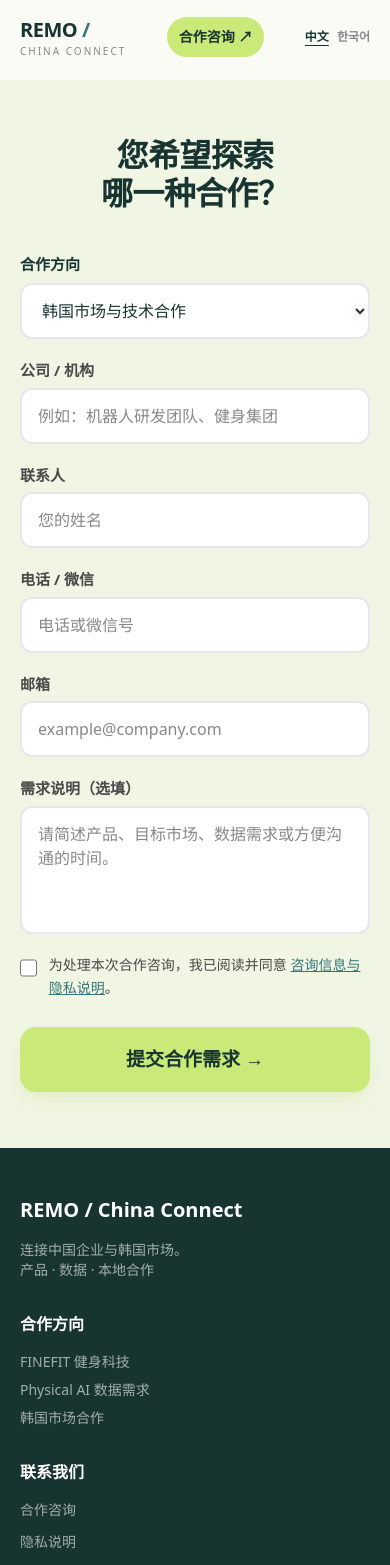
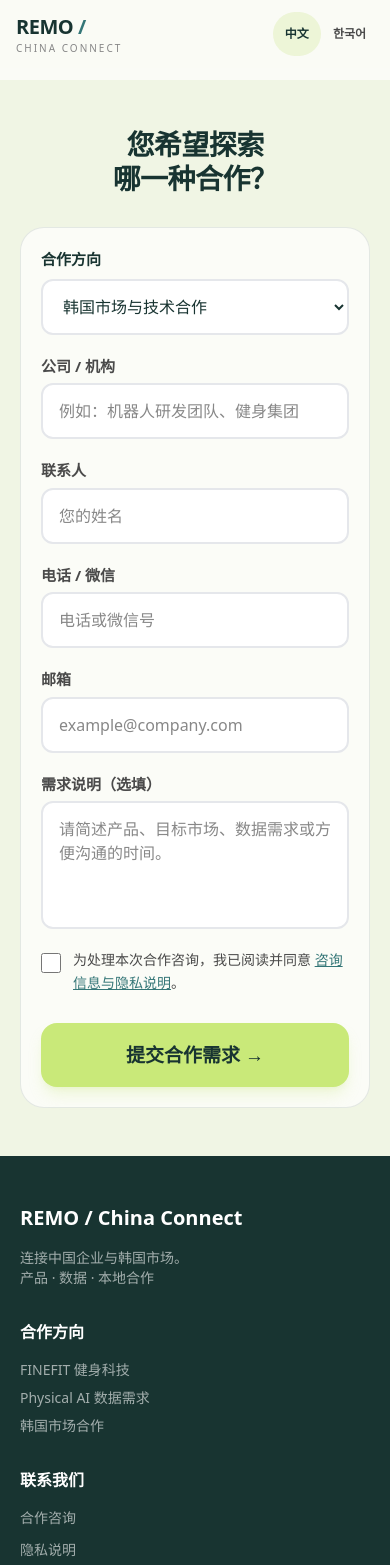
Before and after one commit to kaibaweb/remo_b2b_lead, a Next.js app: page /contact in a window 390 px wide. Shown: the top 1565 px of the page. Built offline with nearby package versions, Linux system fonts and the light colour scheme; no server answers.

Commit message:
feat: optimize landing pages for mobile and responsive desktop

```diff
--- a/src/app/globals.css
+++ b/src/app/globals.css
@@ -39,6 +39,7 @@
 
 html {
   scroll-behavior: smooth;
+  scroll-padding-top: 6rem;
 }
 
 body {
@@ -147,3 +148,7 @@ h1, h2, h3, h4 {
 input, textarea, select {
   font-size: 16px !important; /* Prevent mobile zoom */
 }
+
+
+/* Keep long bilingual labels and URLs within narrow screens. */
+body { overflow-wrap: anywhere; }
--- a/src/components/i18n/LanguageSwitcher.tsx
+++ b/src/components/i18n/LanguageSwitcher.tsx
@@ -18,11 +18,11 @@ export function LanguageSwitcher() {
   const pathname = usePathname();
   const currentUrl = useSyncExternalStore(subscribeLocation, readLocation, () => pathname);
   const { locale } = useTranslation();
-  return <nav aria-label={locale === 'ko' ? '언어 선택' : '语言选择'} className="flex shrink-0 gap-2 text-xs font-semibold">
+  return <nav aria-label={locale === 'ko' ? '언어 선택' : '语言选择'} className="flex shrink-0 items-center gap-1 text-xs font-semibold">
     {(['zh', 'ko'] as const).map(language => <a key={language}
       href={localizedPath(currentUrl, language)} hrefLang={language === 'ko' ? 'ko' : 'zh-CN'}
       lang={language === 'ko' ? 'ko' : 'zh-CN'} aria-current={language === locale ? 'page' : undefined}
-      className={language === locale ? 'underline underline-offset-4' : 'text-text-muted'}
+      className={language === locale ? 'inline-flex min-h-11 items-center rounded-full bg-billy-yellow-light px-3 text-text-primary' : 'inline-flex min-h-11 items-center px-2 text-text-secondary'}
     >{language === 'ko' ? '한국어' : '中文'}</a>)}
   </nav>;
 }
--- a/src/components/landing/Footer.tsx
+++ b/src/components/landing/Footer.tsx
@@ -1,4 +1,4 @@
 'use client';
 import { useTranslation } from '@/components/i18n/LocaleProvider';
 import Link from 'next/link';
-export function Footer(){ const { t, path } = useTranslation();return <footer className="bg-text-primary text-white pt-12 pb-28 md:pb-10 px-5 md:px-8"><div className="max-w-[1200px] mx-auto"><div className="grid md:grid-cols-3 gap-8 mb-10"><div><p className="font-extrabold text-xl mb-4">REMO / China Connect</p><p className="text-white/60 text-sm">{t("连接中国企业与韩国市场。")}<br/>{t("产品 · 数据 · 本地合作")}</p></div><div><p className="font-bold mb-4">{t("合作方向")}</p><div className="space-y-2 text-sm text-white/60"><p>{t("FINEFIT 健身科技")}</p><p>{t("Physical AI 数据需求")}</p><p>{t("韩国市场合作")}</p></div></div><div><p className="font-bold mb-4">{t("联系我们")}</p><div className="flex flex-col gap-3 text-sm text-white/60"><Link href={path("/contact")}>{t("合作咨询")}</Link><Link href={path("/privacy")}>{t("隐私说明")}</Link>{process.env.NEXT_PUBLIC_CONTACT_EMAIL&&<a href={`mailto:${process.env.NEXT_PUBLIC_CONTACT_EMAIL}`}>{t("邮件联系")}</a>}{process.env.NEXT_PUBLIC_WECHAT_ID&&<span>{t("微信：")}{process.env.NEXT_PUBLIC_WECHAT_ID}</span>}</div></div></div><div className="border-t border-white/15 pt-6 text-xs text-white/40">© 2026 REMO China Connect · 중국 리드봇</div></div></footer>;}
+export function Footer(){ const { t, path } = useTranslation();return <footer className="bg-text-primary text-white pt-12 pb-[calc(7rem+env(safe-area-inset-bottom))] lg:pb-10 px-5 md:px-8"><div className="max-w-[1200px] mx-auto"><div className="grid md:grid-cols-3 gap-8 mb-10"><div><p className="font-extrabold text-xl mb-4">REMO / China Connect</p><p className="text-white/60 text-sm">{t("连接中国企业与韩国市场。")}<br/>{t("产品 · 数据 · 本地合作")}</p></div><div><p className="font-bold mb-4">{t("合作方向")}</p><div className="space-y-2 text-sm text-white/60"><p>{t("FINEFIT 健身科技")}</p><p>{t("Physical AI 数据需求")}</p><p>{t("韩国市场合作")}</p></div></div><div><p className="font-bold mb-4">{t("联系我们")}</p><div className="flex flex-col gap-3 text-sm text-white/60"><Link href={path("/contact")}>{t("合作咨询")}</Link><Link href={path("/privacy")}>{t("隐私说明")}</Link>{process.env.NEXT_PUBLIC_CONTACT_EMAIL&&<a href={`mailto:${process.env.NEXT_PUBLIC_CONTACT_EMAIL}`}>{t("邮件联系")}</a>}{process.env.NEXT_PUBLIC_WECHAT_ID&&<span>{t("微信：")}{process.env.NEXT_PUBLIC_WECHAT_ID}</span>}</div></div></div><div className="border-t border-white/15 pt-6 text-xs text-white/40">© 2026 REMO China Connect · 중국 리드봇</div></div></footer>;}
--- a/src/components/landing/Header.tsx
+++ b/src/components/landing/Header.tsx
@@ -7,5 +7,5 @@ import { cn } from '@/lib/utils';
 export function Header() { const { t, path } = useTranslation();
  const [scrolled,setScrolled]=useState(false);
  useEffect(()=>{const listener=()=>setScrolled(window.scrollY>20);listener();window.addEventListener('scroll',listener,{passive:true});return()=>window.removeEventListener('scroll',listener);},[]);
- return <header className={cn('fixed top-0 inset-x-0 z-50 transition-all',scrolled?'bg-white/95 backdrop-blur-md shadow-sm':'bg-bg-warm/90')}><div className="mx-auto max-w-[1200px] flex items-center justify-between px-5 py-4 md:px-8"><Link href={path("/")} className="font-extrabold text-xl tracking-tight">REMO<span className="text-billy-blue"> /</span><span className="block text-[10px] tracking-[.2em] font-medium text-text-muted">CHINA CONNECT</span></Link><nav aria-label={t("主导航")} className="flex items-center gap-3 md:gap-5 text-sm"><Link className="hidden md:block" href={path("/#opportunities")}>{t("合作方向")}</Link><Link className="hidden md:block" href={path("/#process")}>{t("合作流程")}</Link><Link className="rounded-full bg-billy-yellow px-3 md:px-5 py-2.5 font-bold" href={path("/#lead-form")}>{t("合作咨询 ↗")}</Link></nav><LanguageSwitcher/></div></header>;
+ return <header className={cn('fixed top-0 inset-x-0 z-50 transition-all',scrolled?'bg-white/95 backdrop-blur-md shadow-sm':'bg-bg-warm/90')}><div className="mx-auto max-w-[1200px] flex items-center justify-between gap-3 px-4 py-3 sm:px-8 md:py-4"><Link href={path("/")} className="shrink-0 font-extrabold text-xl tracking-tight">REMO<span className="text-billy-blue"> /</span><span className="block text-[10px] tracking-[.2em] font-medium text-text-muted">CHINA CONNECT</span></Link><nav aria-label={t("主导航")} className="ml-auto flex items-center gap-3 md:gap-5 text-sm"><Link className="hidden md:block" href={path("/#opportunities")}>{t("合作方向")}</Link><Link className="hidden md:block" href={path("/#process")}>{t("合作流程")}</Link><Link className="hidden sm:inline-flex min-h-11 items-center rounded-full bg-billy-yellow px-3 md:px-5 py-2.5 font-bold" href={path("/#lead-form")}>{t("合作咨询 ↗")}</Link></nav><LanguageSwitcher/></div></header>;
 }
--- a/src/components/landing/LeadForm.tsx
+++ b/src/components/landing/LeadForm.tsx
@@ -151,7 +151,7 @@ export function LeadForm() { const { t, path, locale } = useTranslation();
 
       <form
         onSubmit={handleSubmit}
-        className="max-w-[520px] mx-auto"
+        className="max-w-[720px] mx-auto rounded-3xl border border-text-primary/10 bg-white/70 p-5 sm:p-8 lg:p-10"
         noValidate
       >
         {/* Honeypot - hidden from humans */}
@@ -166,9 +166,9 @@ export function LeadForm() { const { t, path, locale } = useTranslation();
           />
         </div>
 
-        <div className="space-y-5">
+        <div className="grid gap-5 sm:grid-cols-2">
           {/* Required fields */}
-          <div><label htmlFor="track" className="block text-[15px] font-semibold mb-2">{t("合作方向")}</label><select id="track" value={selectedTrack || queryTrack || formData.track} onChange={e=>setSelectedTrack(e.target.value)} className="w-full bg-white border-2 border-gray-200 rounded-xl px-4 py-3.5"><option value="finefit">{t("FINEFIT 产品与渠道")}</option><option value="physical_ai_data">{t("机器人训练数据需求")}</option><option value="korea_entry">{t("韩国市场与技术合作")}</option></select></div>
+          <div className="sm:col-span-2"><label htmlFor="track" className="block text-[15px] font-semibold mb-2">{t("合作方向")}</label><select id="track" value={selectedTrack || queryTrack || formData.track} onChange={e=>setSelectedTrack(e.target.value)} className="w-full bg-white border-2 border-gray-200 rounded-xl px-4 py-3.5"><option value="finefit">{t("FINEFIT 产品与渠道")}</option><option value="physical_ai_data">{t("机器人训练数据需求")}</option><option value="korea_entry">{t("韩国市场与技术合作")}</option></select></div>
           <Input
             label={t("公司 / 机构")}
             placeholder={t("例如：机器人研发团队、健身集团")}
@@ -207,6 +207,7 @@ export function LeadForm() { const { t, path, locale } = useTranslation();
             required
           />
 
+          <div className="sm:col-span-2">
           <Textarea
             label={t("需求说明（选填）")}
             placeholder={t("请简述产品、目标市场、数据需求或方便沟通的时间。")}
@@ -215,15 +216,16 @@ export function LeadForm() { const { t, path, locale } = useTranslation();
             error={errors.message}
             rows={4}
           />
+          </div>
 
           {/* Privacy consent */}
-          <div className="flex items-start gap-3">
+          <div className="flex items-start gap-3 sm:col-span-2">
             <input
               id="privacy-consent"
               type="checkbox"
               checked={formData.privacyConsent}
               onChange={(e) => handleInputChange('privacyConsent', e.target.checked)}
-              className="mt-1 w-5 h-5 rounded border-gray-300 text-billy-yellow focus:ring-billy-yellow accent-billy-yellow cursor-pointer"
+              className="mt-1 w-5 h-5 shrink-0 rounded border-gray-300 text-billy-yellow focus:ring-billy-yellow accent-billy-yellow cursor-pointer"
             />
             <label htmlFor="privacy-consent" className="text-[14px] text-text-secondary leading-relaxed cursor-pointer">
               {t("为处理本次合作咨询，我已阅读并同意")}{' '}
@@ -233,12 +235,12 @@ export function LeadForm() { const { t, path, locale } = useTranslation();
             </label>
           </div>
           {errors.privacyConsent && (
-            <p className="text-[13px] text-accent-red font-medium -mt-3">{errors.privacyConsent}</p>
+            <p className="text-[13px] text-accent-red font-medium -mt-3 sm:col-span-2">{errors.privacyConsent}</p>
           )}
 
           {/* Submit error */}
           {submitError && (
-            <div role="alert" className="rounded-xl bg-red-50 border border-accent-red/20 p-4 text-[14px] text-accent-red font-medium">
+            <div role="alert" className="sm:col-span-2 rounded-xl bg-red-50 border border-accent-red/20 p-4 text-[14px] text-accent-red font-medium">
               {submitError}
             </div>
           )}
@@ -249,7 +251,7 @@ export function LeadForm() { const { t, path, locale } = useTranslation();
             size="lg"
             fullWidth
             disabled={isSubmitting}
-            className="mt-2"
+            className="mt-2 sm:col-span-2"
           >
             {isSubmitting ? t("提交中…") : t("提交合作需求 →")}
           </Button>
--- a/src/components/landing/RemoSections.tsx
+++ b/src/components/landing/RemoSections.tsx
@@ -3,9 +3,9 @@ import { useTranslation } from '@/components/i18n/LocaleProvider';
 import { Section, SectionHeadline } from '@/components/ui/Section';
 export function SocialProof(){return <div className="border-y border-gray-100 bg-white px-5 py-6"><div className="max-w-[1200px] mx-auto flex flex-wrap justify-center gap-x-12 gap-y-3 text-xs font-semibold tracking-wider text-text-secondary">{['FITNESS TECHNOLOGY','HUMANOID ROBOTICS','TRAINING DATA','KOREA MARKET ENTRY'].map(t=><span key={t}>{t}</span>)}</div></div>;}
 export function Opportunities(){ const { t, path } = useTranslation();const tracks=[{n:'01',title:t("健身科技与渠道"),tag:'FINEFIT MIRROR',body:t("面向健身连锁、运动健康与康复机构，探索产品应用、试点验证与渠道合作。"),questions:[t("适合哪些服务场景？"),t("谁负责采购与渠道决策？"),t("如何评估试点的价值？")]},{n:'02',title:t("机器人数据需求"),tag:'PHYSICAL AI',body:t("面向具身智能与人形机器人团队，了解训练数据、人类动作信号及失败恢复场景的实际需求。"),questions:[t("当前最缺哪类训练数据？"),t("数据规格与评估标准是什么？"),t("哪些任务值得先做验证？")]},{n:'03',title:t("韩国市场合作"),tag:'KOREA MARKET ENTRY',body:t("面向计划探索韩国市场的中国企业，讨论渠道对接、系统集成和后续维护的合作需求。"),questions:[t("目标客户与场景是什么？"),t("需要怎样的本地合作伙伴？"),t("如何界定销售与技术分工？")]}];
-return <Section bg="white" id="opportunities"><SectionHeadline sub={t("不同方向，分别评估。围绕真实业务需求展开交流。")}>{t("三个合作方向，")}<br/>{t("找到共同的起点。")}</SectionHeadline><div className="grid md:grid-cols-3 gap-6">{tracks.map(track=><article key={track.n} className="rounded-3xl bg-bg-warm border border-gray-100 p-7 flex flex-col"><p className="text-xs text-billy-blue font-semibold mb-8">{track.n} / {track.tag}</p><h3 className="text-2xl mb-4">{track.title}</h3><p className="text-sm text-text-secondary leading-relaxed mb-6">{track.body}</p><ul className="text-sm space-y-3 mb-8 text-text-secondary">{track.questions.map(q=><li key={q}>↗ {q}</li>)}</ul><a href={path(`/?track=${['finefit','physical_ai_data','korea_entry'][Number(track.n)-1]}#lead-form`)} className="mt-auto font-bold text-sm text-billy-blue">{t("交流这个方向 →")}</a></article>)}</div></Section>;}
+return <Section bg="white" id="opportunities"><SectionHeadline sub={t("不同方向，分别评估。围绕真实业务需求展开交流。")}>{t("三个合作方向，")}<br/>{t("找到共同的起点。")}</SectionHeadline><div className="grid lg:grid-cols-3 gap-4 lg:gap-6">{tracks.map(track=><article key={track.n} className="rounded-3xl bg-bg-warm border border-gray-100 p-6 lg:p-7 flex flex-col"><p className="text-xs text-billy-blue font-semibold mb-5 lg:mb-8">{track.n} / {track.tag}</p><h3 className="text-2xl mb-4">{track.title}</h3><p className="text-sm text-text-secondary leading-relaxed mb-6">{track.body}</p><ul className="text-sm space-y-3 mb-8 text-text-secondary">{track.questions.map(q=><li key={q}>↗ {q}</li>)}</ul><a href={path(`/?track=${['finefit','physical_ai_data','korea_entry'][Number(track.n)-1]}#lead-form`)} className="mt-auto inline-flex min-h-11 items-center font-bold text-sm text-billy-blue">{t("交流这个方向 →")}</a></article>)}</div></Section>;}
 export function Audience(){ const { t } = useTranslation();return <Section bg="blue"><SectionHeadline sub={t("不论是采购、研发还是海外业务，先把问题说清楚。")}>{t("这次对话，适合谁？")}</SectionHeadline><div className="grid sm:grid-cols-2 lg:grid-cols-4 gap-5">{[[t("健身与康复机构"),t("希望评估新的服务体验与设备应用。")],[t("机器人研发团队"),t("希望交流训练数据与具体任务需求。")],[t("海外业务负责人"),t("正在研究韩国市场和渠道合作。")],[t("技术与渠道伙伴"),t("希望探讨集成、交付或维护分工。")]].map(([title,body])=><div key={title} className="rounded-2xl bg-white p-6"><h3 className="text-lg mb-3">{title}</h3><p className="text-sm text-text-secondary">{body}</p></div>)}</div></Section>;}
-export function CustomProcess(){ const { t } = useTranslation();return <Section id="process"><SectionHeadline sub={t("从了解需求到确认下一步，每一步都保持清晰。")}>{t("先沟通，再向前。")}</SectionHeadline><div className="grid md:grid-cols-3 gap-8">{[['01',t("说明业务与需求"),t("介绍产品、目标市场与当前希望解决的问题。")],['02',t("评估合作可行性"),t("对齐需求、资源与合作边界，确认待验证条件。")],['03',t("确定后续安排"),t("根据双方意向，讨论会议、资料交换或试点范围。")]].map(([n,title,body])=><div key={n} className="border-t-2 border-billy-yellow pt-6"><p className="text-billy-blue mb-5 text-sm">{n}</p><h3 className="text-xl mb-3">{title}</h3><p className="text-sm text-text-secondary">{body}</p></div>)}</div></Section>;}
+export function CustomProcess(){ const { t } = useTranslation();return <Section id="process"><SectionHeadline sub={t("从了解需求到确认下一步，每一步都保持清晰。")}>{t("先沟通，再向前。")}</SectionHeadline><div className="grid lg:grid-cols-3 gap-6 lg:gap-8">{[['01',t("说明业务与需求"),t("介绍产品、目标市场与当前希望解决的问题。")],['02',t("评估合作可行性"),t("对齐需求、资源与合作边界，确认待验证条件。")],['03',t("确定后续安排"),t("根据双方意向，讨论会议、资料交换或试点范围。")]].map(([n,title,body])=><div key={n} className="border-t-2 border-billy-yellow pt-6"><p className="text-billy-blue mb-5 text-sm">{n}</p><h3 className="text-xl mb-3">{title}</h3><p className="text-sm text-text-secondary">{body}</p></div>)}</div></Section>;}
 export function Safety(){ const { t } = useTranslation();return <Section bg="white"><div className="grid md:grid-cols-2 gap-10 items-start"><SectionHeadline center={false} sub={t("用明确的信息开始，而不是用未经确认的承诺开始。")}>{t("让合作信息")}<br/>{t("真正有用。")}</SectionHeadline><div className="space-y-6">{[[t("需求与能力分别确认"),t("交流阶段不预设供应能力、代理授权或交付承诺。")],[t("不同业务分别推进"),t("产品采购、数据需求与市场合作独立评估。")],[t("联系目的保持清晰"),t("您提交的信息用于本次咨询沟通，不代表订阅营销邮件。")]].map(([title,body])=><div key={title}><h3 className="text-lg mb-2">{title}</h3><p className="text-sm text-text-secondary">{body}</p></div>)}</div></div></Section>;}
 export function BrandStory(){ const { t } = useTranslation();return <Section bg="blue"><p className="text-xs tracking-widest text-billy-blue font-bold mb-5">REMO / CHINA CONNECT</p><h2 className="text-3xl md:text-5xl max-w-3xl mb-6">{t("把一次陌生的联系，")}<br/>{t("变成一个明确的合作问题。")}</h2><p className="text-text-secondary max-w-xl leading-relaxed">{t("我们希望从双方真正需要什么开始，逐步讨论产品、数据与市场的连接方式。先理解，再探索；先确认，再推进。")}</p></Section>;}
 export function FinalCTA(){ const { t } = useTranslation();return <Section bg="white"><div className="text-center"><p className="text-xs text-billy-blue tracking-widest mb-4">LET’S CONNECT</p><h2 className="text-3xl md:text-5xl mb-5">{t("下一次合作，")}<br/>{t("从您的需求开始。")}</h2><p className="text-text-secondary mb-8">{t("留下简短信息，方便进一步沟通。")}</p><a href="#lead-form" className="inline-flex bg-billy-yellow rounded-2xl px-8 py-4 font-bold">{t("提交合作需求 ↗")}</a></div></Section>;}
--- a/src/components/landing/StickyCTA.tsx
+++ b/src/components/landing/StickyCTA.tsx
@@ -12,6 +12,8 @@ export function StickyCTA() { const { t } = useTranslation();
     const handleScroll = () => {
       setVisible(window.scrollY > 400);
     };
+
+    handleScroll();
 
     const observer = new IntersectionObserver(
       ([entry]) => {
@@ -34,7 +36,7 @@ export function StickyCTA() { const { t } = useTranslation();
   if (!visible || isFormInView) return null;
 
   return (
-    <div className="fixed bottom-0 left-0 right-0 z-40 md:hidden p-3 pb-[calc(0.75rem+env(safe-area-inset-bottom))]">
+    <div className="fixed bottom-0 left-0 right-0 z-40 lg:hidden border-t border-text-primary/10 bg-bg-warm/95 backdrop-blur-md p-3 pb-[calc(0.75rem+env(safe-area-inset-bottom))]">
       <button
         onClick={() => {
           trackEvent('sticky_cta_click');
--- a/src/components/ui/Section.tsx
+++ b/src/components/ui/Section.tsx
@@ -13,7 +13,7 @@ export function Section({ children, className, id, bg = 'warm' }: SectionProps)
     <section
       id={id}
       className={cn(
-        'py-[56px] md:py-[80px] px-5 md:px-8',
+        'py-12 sm:py-16 lg:py-24 px-5 sm:px-8',
         bg === 'warm' && 'bg-bg-warm',
         bg === 'white' && 'bg-white',
         bg === 'yellow' && 'bg-bg-section',
@@ -35,12 +35,12 @@ interface SectionHeadlineProps {
 
 export function SectionHeadline({ children, sub, className, center = true }: SectionHeadlineProps) {
   return (
-    <div className={cn('mb-10 md:mb-14', center && 'text-center', className)}>
-      <h2 className="text-[32px] md:text-[44px] font-extrabold leading-[1.2] text-text-primary">
+    <div className={cn('mb-8 lg:mb-14', center && 'text-center', className)}>
+      <h2 className="text-[28px] sm:text-[36px] lg:text-[44px] font-extrabold leading-[1.2] text-text-primary">
         {children}
       </h2>
       {sub && (
-        <p className="mt-4 text-[17px] md:text-[19px] text-text-secondary leading-relaxed whitespace-pre-line">
+        <p className="mt-4 text-base sm:text-[17px] lg:text-[19px] text-text-secondary leading-relaxed whitespace-pre-line">
           {sub}
         </p>
       )}
```
Also changed, not shown: src/components/landing/Hero.tsx (+1 -1 lines).
